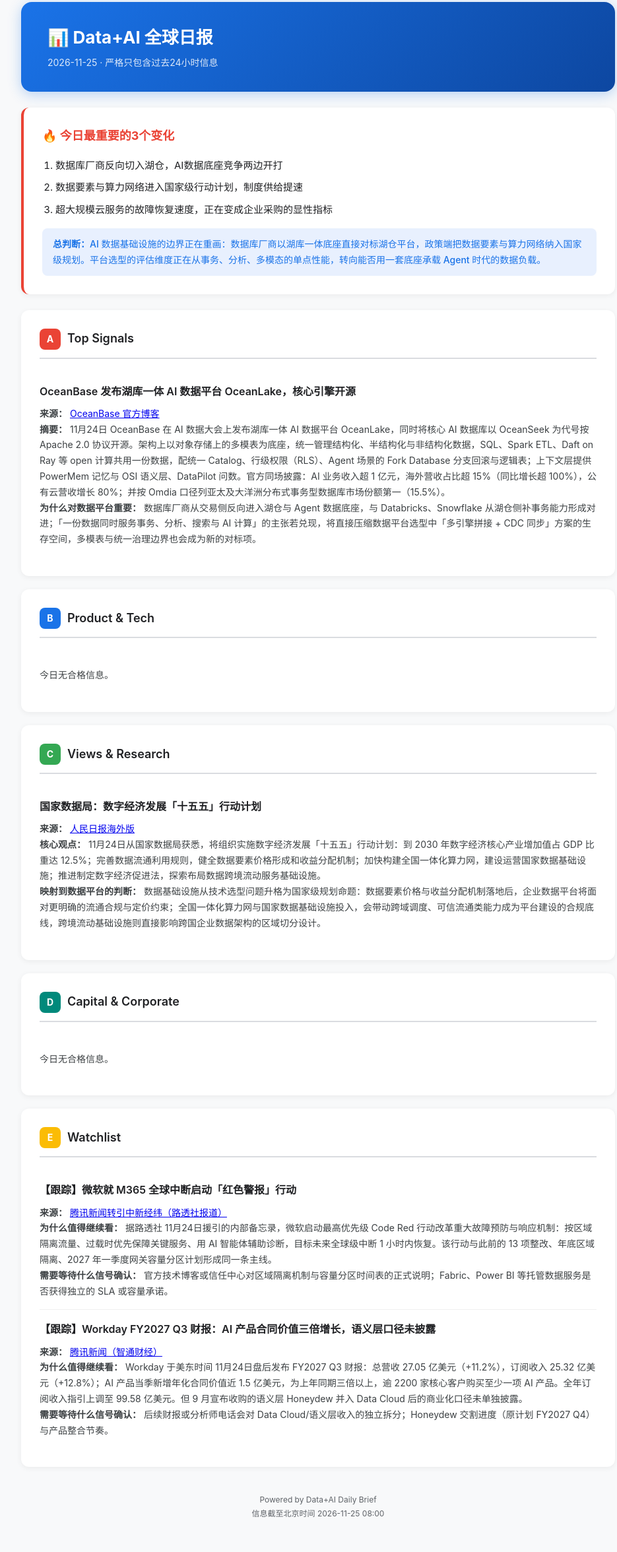
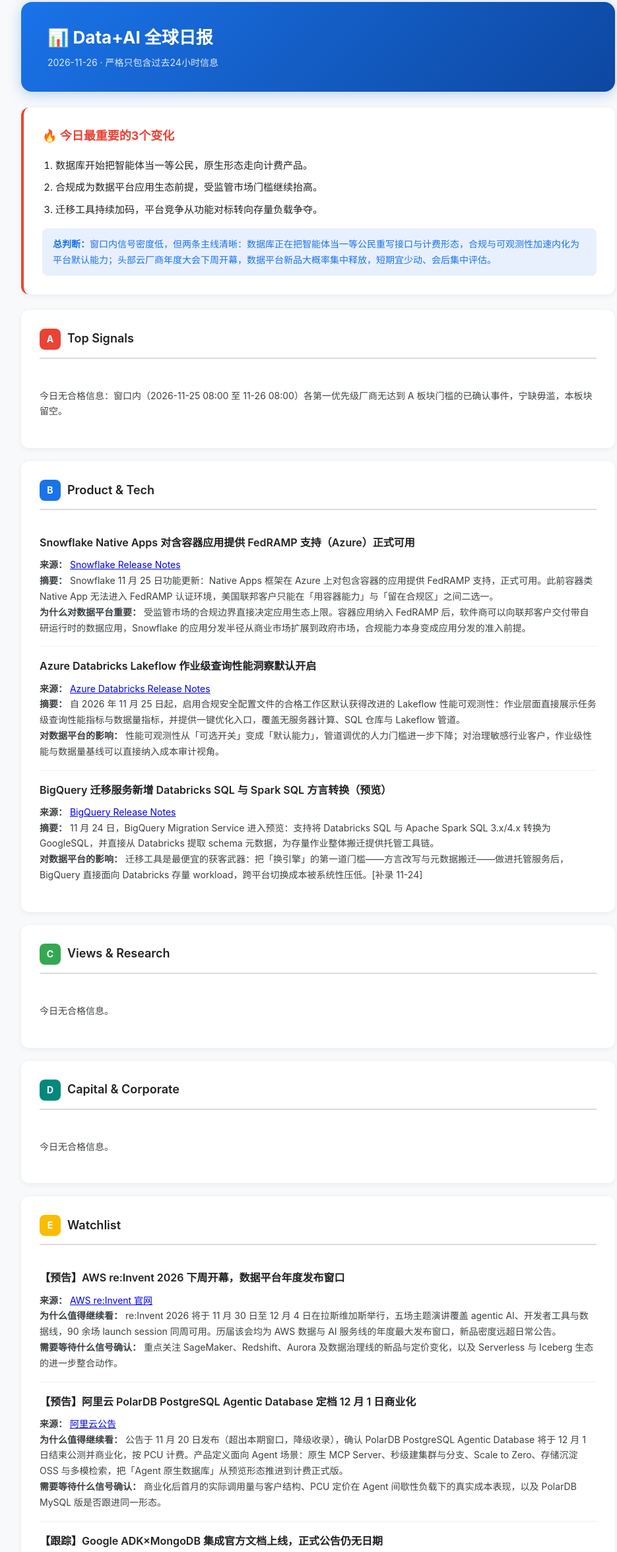
Before and after one commit to haiyangchenbj/data-ai-daily, a plain HTML site: page index.html in a window 1280 px wide. Shown: the part 17-2369 px from the top of the page at 66% size, without its empty margins (158-1093 px from the left). Drawn offline with Linux system fonts and the light colour scheme.

Commit message:
Deploy: Data+AI daily report 2026-11-26

```diff
--- a/index.html
+++ b/index.html
@@ -3,7 +3,7 @@
 <head>
 <meta charset="UTF-8">
 <meta name="viewport" content="width=device-width, initial-scale=1.0">
-<title>Data+AI 全球日报 | 2026-11-25</title>
+<title>Data+AI 全球日报 | 2026-11-26</title>
 <style>
   :root {
     --primary: #1a73e8;
@@ -162,7 +162,7 @@
 
   <div class="header">
     <h1>📊 Data+AI 全球日报</h1>
-    <div class="date">2026-11-25 · 严格只包含过去24小时信息</div>
+    <div class="date">2026-11-26 · 严格只包含过去24小时信息</div>
   </div>
 
   <!-- 根据实际日报内容填充以下模板 -->
@@ -170,12 +170,12 @@
   <div class="summary-box">
     <h2>🔥 今日最重要的3个变化</h2>
     <ol>
-      <li>数据库厂商反向切入湖仓，AI数据底座竞争两边开打</li>
-      <li>数据要素与算力网络进入国家级行动计划，制度供给提速</li>
-      <li>超大规模云服务的故障恢复速度，正在变成企业采购的显性指标</li>
+      <li>数据库开始把智能体当一等公民，原生形态走向计费产品。</li>
+      <li>合规成为数据平台应用生态前提，受监管市场门槛继续抬高。</li>
+      <li>迁移工具持续加码，平台竞争从功能对标转向存量负载争夺。</li>
     </ol>
     <div class="verdict">
-      <strong>总判断：</strong>AI 数据基础设施的边界正在重画：数据库厂商以湖库一体底座直接对标湖仓平台，政策端把数据要素与算力网络纳入国家级规划。平台选型的评估维度正在从事务、分析、多模态的单点性能，转向能否用一套底座承载 Agent 时代的数据负载。
+      <strong>总判断：</strong>窗口内信号密度低，但两条主线清晰：数据库正在把智能体当一等公民重写接口与计费形态，合规与可观测性加速内化为平台默认能力；头部云厂商年度大会下周开幕，数据平台新品大概率集中释放，短期宜少动、会后集中评估。
     </div>
   </div>
 
@@ -186,9 +186,9 @@
       <h2>Top Signals</h2>
     </div>
     <div class="item">
-    <h3>OceanBase 发布湖库一体 AI 数据平台 OceanLake，核心引擎开源</h3>
+    <h3></h3>
 
-    <div class="body"><b>来源：</b> <a href="https://www.oceanbase.com/blog/oceanbase-ai-lakebase-architecture">OceanBase 官方博客</a><br><b>摘要：</b> 11月24日 OceanBase 在 AI 数据大会上发布湖库一体 AI 数据平台 OceanLake，同时将核心 AI 数据库以 OceanSeek 为代号按 Apache 2.0 协议开源。架构上以对象存储上的多模表为底座，统一管理结构化、半结构化与非结构化数据，SQL、Spark ETL、Daft on Ray 等 open 计算共用一份数据，配统一 Catalog、行级权限（RLS）、Agent 场景的 Fork Database 分支回滚与逻辑表；上下文层提供 PowerMem 记忆与 OSI 语义层、DataPilot 问数。官方同场披露：AI 业务收入超 1 亿元，海外营收占比超 15%（同比增长超 100%），公有云营收增长 80%；并按 Omdia 口径列亚太及大洋洲分布式事务型数据库市场份额第一（15.5%）。<br><b>为什么对数据平台重要：</b> 数据库厂商从交易侧反向进入湖仓与 Agent 数据底座，与 Databricks、Snowflake 从湖仓侧补事务能力形成对进；「一份数据同时服务事务、分析、搜索与 AI 计算」的主张若兑现，将直接压缩数据平台选型中「多引擎拼接 + CDC 同步」方案的生存空间，多模表与统一治理边界也会成为新的对标项。</div>
+    <div class="body">今日无合格信息：窗口内（2026-11-25 08:00 至 11-26 08:00）各第一优先级厂商无达到 A 板块门槛的已确认事件，宁缺毋滥，本板块留空。</div>
 </div>
   </div>
 
@@ -199,9 +199,19 @@
       <h2>Product & Tech</h2>
     </div>
     <div class="item">
-    <h3></h3>
+    <h3>Snowflake Native Apps 对含容器应用提供 FedRAMP 支持（Azure）正式可用</h3>
 
-    <div class="body">今日无合格信息。</div>
+    <div class="body"><b>来源：</b> <a href="https://docs.snowflake.com/release-notes/new-features">Snowflake Release Notes</a><br><b>摘要：</b> Snowflake 11 月 25 日功能更新：Native Apps 框架在 Azure 上对包含容器的应用提供 FedRAMP 支持，正式可用。此前容器类 Native App 无法进入 FedRAMP 认证环境，美国联邦客户只能在「用容器能力」与「留在合规区」之间二选一。<br><b>为什么对数据平台重要：</b> 受监管市场的合规边界直接决定应用生态上限。容器应用纳入 FedRAMP 后，软件商可以向联邦客户交付带自研运行时的数据应用，Snowflake 的应用分发半径从商业市场扩展到政府市场，合规能力本身变成应用分发的准入前提。</div>
+</div>
+<div class="item">
+    <h3>Azure Databricks Lakeflow 作业级查询性能洞察默认开启</h3>
+
+    <div class="body"><b>来源：</b> <a href="https://learn.microsoft.com/zh-cn/Azure/databricks/release-notes/whats-coming">Azure Databricks Release Notes</a><br><b>摘要：</b> 自 2026 年 11 月 25 日起，启用合规安全配置文件的合格工作区默认获得改进的 Lakeflow 性能可观测性：作业层面直接展示任务级查询性能指标与数据量指标，并提供一键优化入口，覆盖无服务器计算、SQL 仓库与 Lakeflow 管道。<br><b>对数据平台的影响：</b> 性能可观测性从「可选开关」变成「默认能力」，管道调优的人力门槛进一步下降；对治理敏感行业客户，作业级性能与数据量基线可以直接纳入成本审计视角。</div>
+</div>
+<div class="item">
+    <h3>BigQuery 迁移服务新增 Databricks SQL 与 Spark SQL 方言转换（预览）</h3>
+
+    <div class="body"><b>来源：</b> <a href="https://cloud.google.com/bigquery/docs/release-notes">BigQuery Release Notes</a><br><b>摘要：</b> 11 月 24 日，BigQuery Migration Service 进入预览：支持将 Databricks SQL 与 Apache Spark SQL 3.x/4.x 转换为 GoogleSQL，并直接从 Databricks 提取 schema 元数据，为存量作业整体搬迁提供托管工具链。<br><b>对数据平台的影响：</b> 迁移工具是最便宜的获客武器：把「换引擎」的第一道门槛——方言改写与元数据搬迁——做进托管服务后，BigQuery 直接面向 Databricks 存量 workload，跨平台切换成本被系统性压低。[补录 11-24]</div>
 </div>
   </div>
 
@@ -212,9 +222,9 @@
       <h2>Views & Research</h2>
     </div>
     <div class="item">
-    <h3>国家数据局：数字经济发展「十五五」行动计划</h3>
+    <h3></h3>
 
-    <div class="body"><b>来源：</b> <a href="https://paper.people.com.cn/rmrbhwb/pc/content/202611/25/content_30193039.html">人民日报海外版</a><br><b>核心观点：</b> 11月24日从国家数据局获悉，将组织实施数字经济发展「十五五」行动计划：到 2030 年数字经济核心产业增加值占 GDP 比重达 12.5%；完善数据流通利用规则，健全数据要素价格形成和收益分配机制；加快构建全国一体化算力网，建设运营国家数据基础设施；推进制定数字经济促进法，探索布局数据跨境流动服务基础设施。<br><b>映射到数据平台的判断：</b> 数据基础设施从技术选型问题升格为国家级规划命题：数据要素价格与收益分配机制落地后，企业数据平台将面对更明确的流通合规与定价约束；全国一体化算力网与国家数据基础设施投入，会带动跨域调度、可信流通类能力成为平台建设的合规底线，跨境流动基础设施则直接影响跨国企业数据架构的区域切分设计。</div>
+    <div class="body">今日无合格信息。</div>
 </div>
   </div>
 
@@ -243,20 +253,25 @@
       <h2>Watchlist</h2>
     </div>
     <div class="item">
-    <h3>【跟踪】微软就 M365 全球中断启动「红色警报」行动</h3>
+    <h3>【预告】AWS re:Invent 2026 下周开幕，数据平台年度发布窗口</h3>
 
-    <div class="body"><b>来源：</b> <a href="https://news.qq.com/rain/a/20261125A03X5P00">腾讯新闻转引中新经纬（路透社报道）</a><br><b>为什么值得继续看：</b> 据路透社 11月24日援引的内部备忘录，微软启动最高优先级 Code Red 行动改革重大故障预防与响应机制：按区域隔离流量、过载时优先保障关键服务、用 AI 智能体辅助诊断，目标未来全球级中断 1 小时内恢复。该行动与此前的 13 项整改、年底区域隔离、2027 年一季度网关容量分区计划形成同一条主线。<br><b>需要等待什么信号确认：</b> 官方技术博客或信任中心对区域隔离机制与容量分区时间表的正式说明；Fabric、Power BI 等托管数据服务是否获得独立的 SLA 或容量承诺。</div>
+    <div class="body"><b>来源：</b> <a href="https://reinvent.awsevents.com">AWS re:Invent 官网</a><br><b>为什么值得继续看：</b> re:Invent 2026 将于 11 月 30 日至 12 月 4 日在拉斯维加斯举行，五场主题演讲覆盖 agentic AI、开发者工具与数据线，90 余场 launch session 同周可用。历届该会均为 AWS 数据与 AI 服务线的年度最大发布窗口，新品密度远超日常公告。<br><b>需要等待什么信号确认：</b> 重点关注 SageMaker、Redshift、Aurora 及数据治理线的新品与定价变化，以及 Serverless 与 Iceberg 生态的进一步整合动作。</div>
 </div>
 <div class="item">
-    <h3>【跟踪】Workday FY2027 Q3 财报：AI 产品合同价值三倍增长，语义层口径未披露</h3>
+    <h3>【预告】阿里云 PolarDB PostgreSQL Agentic Database 定档 12 月 1 日商业化</h3>
 
-    <div class="body"><b>来源：</b> <a href="https://news.qq.com/rain/a/20261125A03PRA00">腾讯新闻（智通财经）</a><br><b>为什么值得继续看：</b> Workday 于美东时间 11月24日盘后发布 FY2027 Q3 财报：总营收 27.05 亿美元（+11.2%），订阅收入 25.32 亿美元（+12.8%）；AI 产品当季新增年化合同价值近 1.5 亿美元，为上年同期三倍以上，逾 2200 家核心客户购买至少一项 AI 产品。全年订阅收入指引上调至 99.58 亿美元。但 9 月宣布收购的语义层 Honeydew 并入 Data Cloud 后的商业化口径未单独披露。<br><b>需要等待什么信号确认：</b> 后续财报或分析师电话会对 Data Cloud/语义层收入的独立拆分；Honeydew 交割进度（原计划 FY2027 Q4）与产品整合节奏。</div>
+    <div class="body"><b>来源：</b> <a href="https://help.aliyun.com/document_detail/3064560.html">阿里云公告</a><br><b>为什么值得继续看：</b> 公告于 11 月 20 日发布（超出本期窗口，降级收录），确认 PolarDB PostgreSQL Agentic Database 将于 12 月 1 日结束公测并商业化，按 PCU 计费。产品定义面向 Agent 场景：原生 MCP Server、秒级建集群与分支、Scale to Zero、存储沉淀 OSS 与多模检索，把「Agent 原生数据库」从预览形态推进到计费正式版。<br><b>需要等待什么信号确认：</b> 商业化后首月的实际调用量与客户结构、PCU 定价在 Agent 间歇性负载下的真实成本表现，以及 PolarDB MySQL 版是否跟进同一形态。</div>
+</div>
+<div class="item">
+    <h3>【跟踪】Google ADK×MongoDB 集成官方文档上线，正式公告仍无日期</h3>
+
+    <div class="body"><b>来源：</b> <a href="https://dochub.mongodb.org/docs/atlas/ai-integrations/google-adk">MongoDB 官方文档</a><br><b>为什么值得继续看：</b> 上期降级收录的「ADK×MongoDB 智能体持久化集成」现可在 MongoDB 官方文档检索到：MongoDbToolset（向量与混合搜索）、MongoDbSessionService（会话持久化）、MongoDbMemoryService（长期记忆）三组件齐备，pip 安装即用，官方一手状态得到确证。<br><b>需要等待什么信号确认：</b> 官方博客或 release notes 给出明确发布日期与 GA 口径后，该条目可升入正文板块；目前文档页无可核验的发布时间，继续观察。</div>
 </div>
   </div>
 
   <div class="footer">
     <p>Powered by Data+AI Daily Brief</p>
-    <p>信息截至北京时间 2026-11-25 08:00</p>
+    <p>信息截至北京时间 2026-11-26 08:00</p>
   </div>
 
 </div>
```
